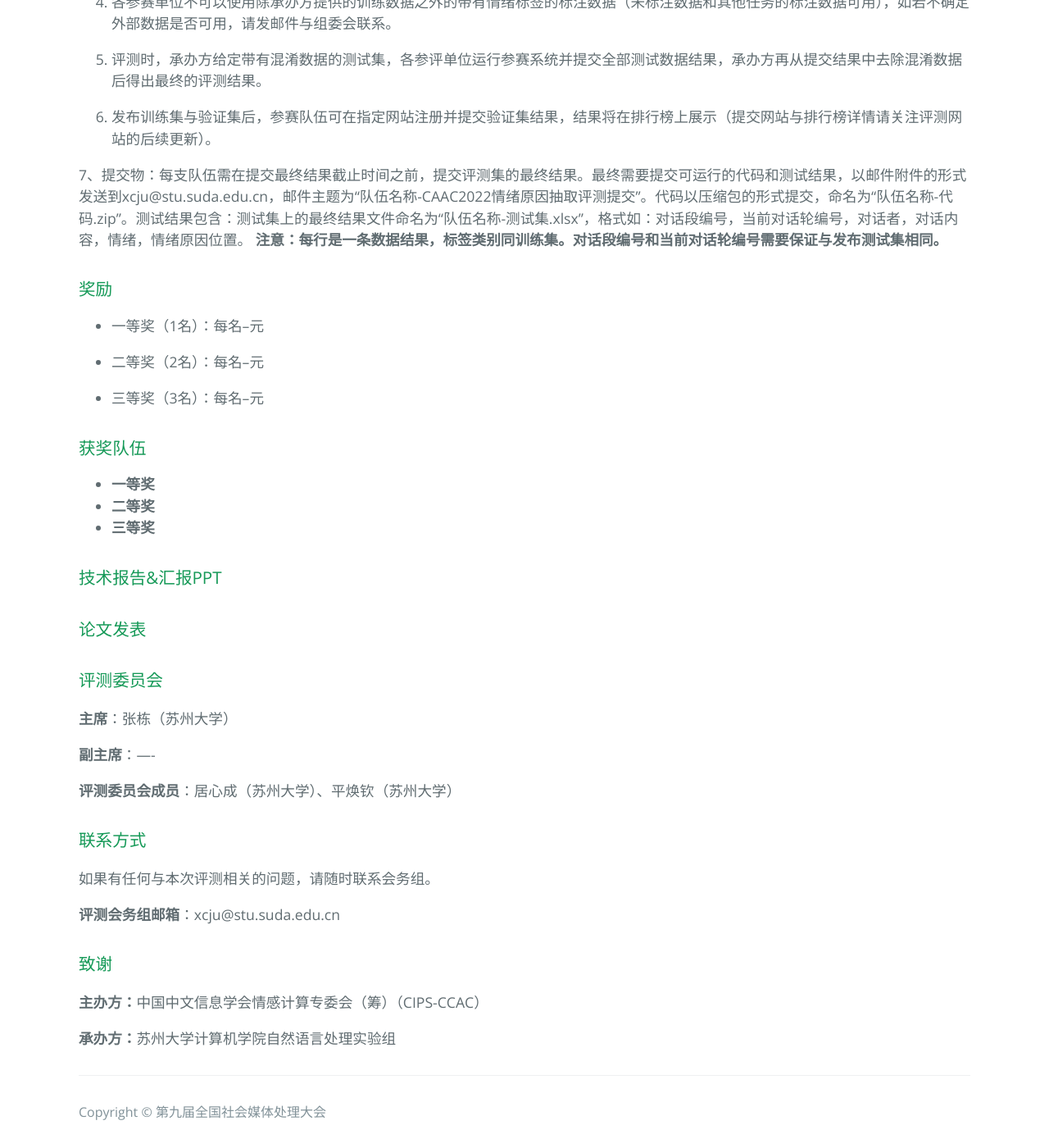
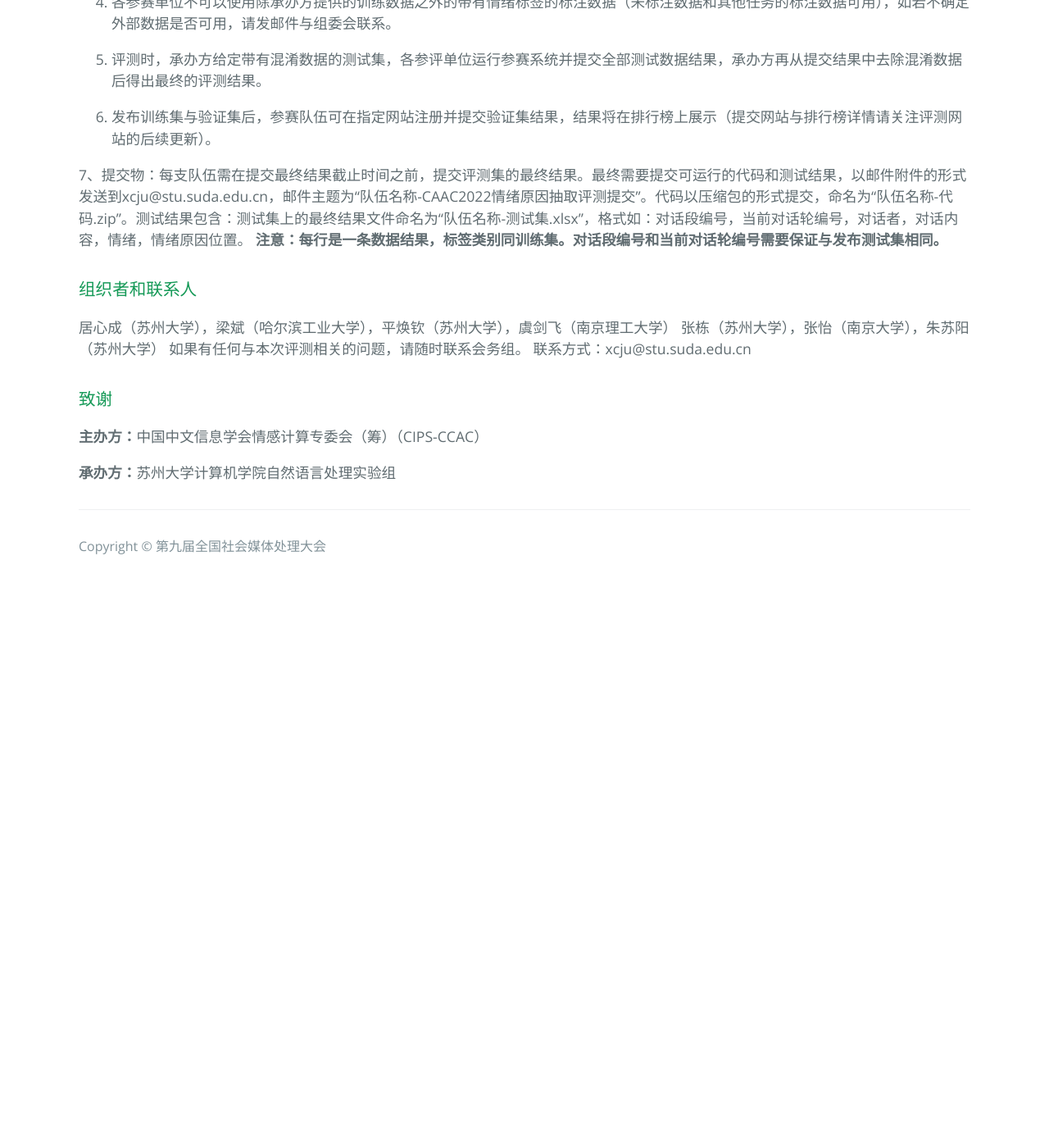
Before and after one commit to ccac2022ecemc/ccac2022ecemc.github.io, a Jekyll site: the page built from index.md, in a window 1280 px wide and 1400 px high, scrolled down 4472 px. Shown: the whole window at 82% size. Built offline with Jekyll 4.4.1, drawn with Linux system fonts in a browser that asks for light colours; formulas are drawn with MathJax 3; after the commit the page ends 5182 px from its top, so only the background shows below that; some of the changed text lies outside the part shown.

Commit message:
Update index.md

````diff
--- a/index.md
+++ b/index.md
@@ -197,56 +197,11 @@ $Acc=\frac{TP_e+TN_e}{TP_e+FN_e+TN_e+FP_e}$
         ```
  -->
 
-### 奖励
-
-- 一等奖（1名）：每名--元
-
-- 二等奖（2名）：每名--元
-
-- 三等奖（3名）：每名--元
-
-### 获奖队伍
-- **一等奖**
-<!--     - Tencent -->
-- **二等奖**
-<!--     - 清博大数据 -->
-<!--     - 拿第一导师请吃肯德基 -->
-- **三等奖**
-<!--     - BERT 4EVER -->
-<!--     - sys1874 -->
-<!--     - 炬火 -->
-
-
-### 技术报告&汇报PPT
-<!-- - [Tencent-SMP2020-EWECT评测技术报告.pdf](https://github.com/smp2020ewect/smp2020ewect.github.io/blob/master/reports/Tencent-SMP2020-EWECT%E8%AF%84%E6%B5%8B%E6%8A%80%E6%9C%AF%E6%8A%A5%E5%91%8A.pdf)
-- [清博大数据-SMP2020-EWECT评测技术报告.pdf](https://github.com/smp2020ewect/smp2020ewect.github.io/blob/master/reports/%E6%B8%85%E5%8D%9A%E5%A4%A7%E6%95%B0%E6%8D%AE-SMP2020-EWECT%E8%AF%84%E6%B5%8B%E6%8A%80%E6%9C%AF%E6%8A%A5%E5%91%8A.pdf)
-- [拿第一导师请吃肯德基-SMP2020-EWECT评测技术报告.pdf](https://github.com/smp2020ewect/smp2020ewect.github.io/blob/master/reports/%E6%8B%BF%E7%AC%AC%E4%B8%80%E5%AF%BC%E5%B8%88%E8%AF%B7%E5%90%83%E8%82%AF%E5%BE%B7%E5%9F%BA-SMP2020EWECT%E8%AF%84%E6%B5%8B%E6%8A%80%E6%9C%AF%E6%8A%A5%E5%91%8A.pdf)
-- [BERT 4EVER-SMP2020-EWECT评测技术报告.pdf](https://github.com/smp2020ewect/smp2020ewect.github.io/blob/master/reports/BERT%204EVER-SMP2020-EWECT%E8%AF%84%E6%B5%8B%E6%8A%80%E6%9C%AF%E6%8A%A5%E5%91%8A.pdf)
-- [SYS1874-SMP2020-EWECT评测技术报告.pdf](https://github.com/smp2020ewect/smp2020ewect.github.io/blob/master/reports/SYS1874-SMP2020-EWECT%E8%AF%84%E6%B5%8B%E6%8A%80%E6%9C%AF%E6%8A%A5%E5%91%8A.pdf)
-- [炬火-SMP2020-EWECT评测技术报告.pdf](https://github.com/smp2020ewect/smp2020ewect.github.io/blob/master/reports/%E7%82%AC%E7%81%AB-SMP2020-EWECT%E8%AF%84%E6%B5%8B%E6%8A%80%E6%9C%AF%E6%8A%A5%E5%91%8A.pdf)
-- [NanshanNLP-SMP2020-EWECT技术报告.pdf](https://github.com/smp2020ewect/smp2020ewect.github.io/blob/master/reports/NanshanNLP-SMP2020EWECT%E6%8A%80%E6%9C%AF%E6%8A%A5%E5%91%8A.pdf)
-
-技术报告也可前往百度网盘下载。链接: [https://pan.baidu.com/s/1iSxAkETd2Ia2f3uvsTQLrA](https://pan.baidu.com/s/1iSxAkETd2Ia2f3uvsTQLrA)  密码: s83q
-
-获奖队伍评测汇报PPT下载链接: [https://pan.baidu.com/s/1kxHqM4SXtxDTKkLKpX1ibQ](https://pan.baidu.com/s/1kxHqM4SXtxDTKkLKpX1ibQ)  密码: ast3 -->
-
-### 论文发表
-
-<!-- 本技术评测将与国际期刊Data Intelligence（[http://www.data-intelligence.org/](http://www.data-intelligence.org/)）合作，获奖的优秀模型将有机会以单独或综述的方式在该刊上发表技术论文，发表的论文将会获得期刊颁发的奖励。 -->
-
-### 评测委员会
-
-**主席**：张栋（苏州大学）
-
-**副主席**：----
-
-**评测委员会成员**：居心成（苏州大学）、平焕钦（苏州大学）
-
-### 联系方式
-
+### 组织者和联系人
+居心成（苏州大学），梁斌（哈尔滨工业大学），平焕钦（苏州大学），虞剑飞（南京理工大学）
+张栋（苏州大学），张怡（南京大学），朱苏阳（苏州大学）
 如果有任何与本次评测相关的问题，请随时联系会务组。
-
-**评测会务组邮箱**：xcju@stu.suda.edu.cn
+联系方式：xcju@stu.suda.edu.cn
 
 ### 致谢
 
````
Also changed, not shown: other parts of index.md (+1 -1 lines).
